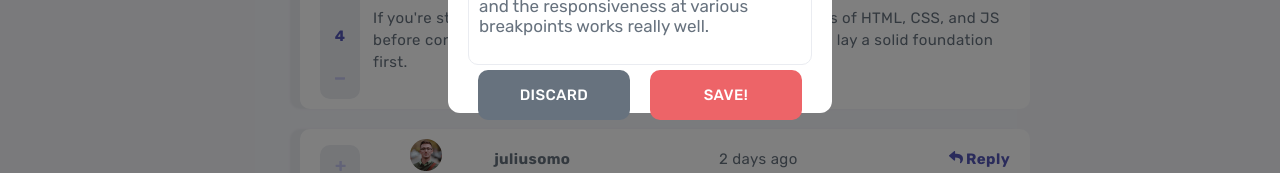
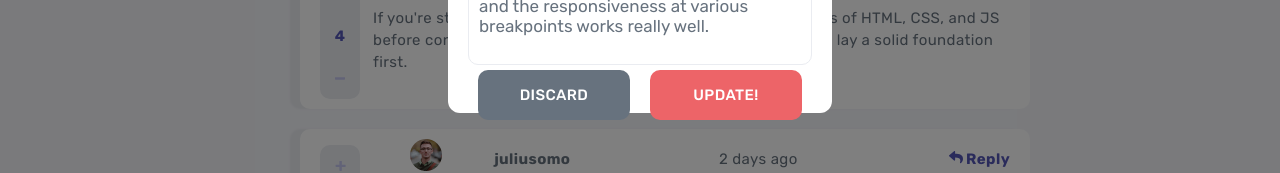
Before and after one commit to valleyman89/FrontEndMentor-Solution---Interactive-comments-section, a React (Create React App) app: page / in a window 1280 px wide. Both pictures are taken after a click on the button "Edit". Shown: the part 407-580 px from the top of the page. Built offline with nearby package versions, Linux system fonts and the light colour scheme.

Commit message:
change wording

```diff
--- a/src/components/UpdateModal.jsx
+++ b/src/components/UpdateModal.jsx
@@ -35,7 +35,7 @@ function UpdateModal({ closeModal, id, comment, handleUpdate }) {
               discard
             </button>
             <button type="submit" className="danger">
-              save!
+              update!
             </button>
           </div>
         </div>
```
